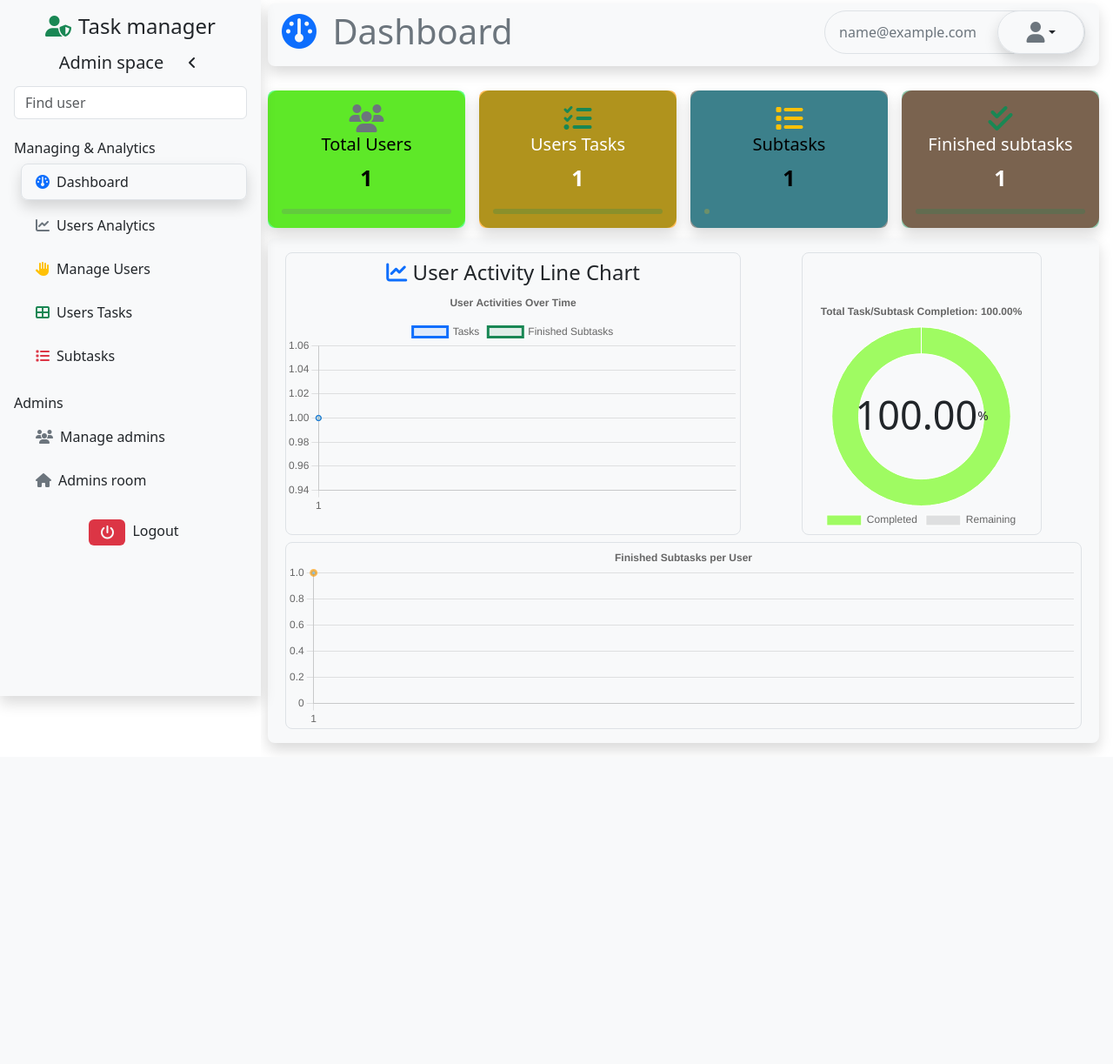
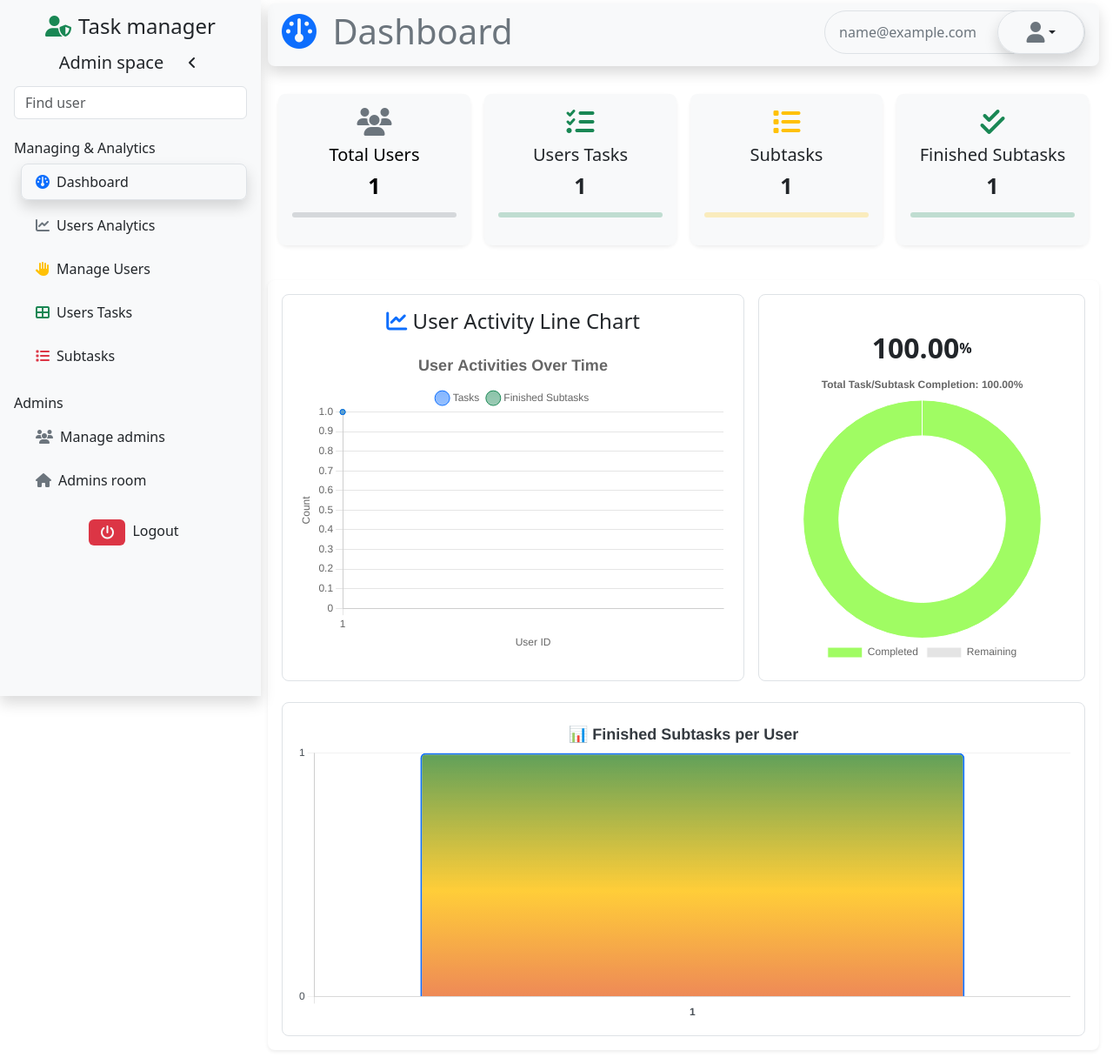
Before and after one commit to Andry-GitCrs/Task_Manager, a Flask app: page /admin/dashboard in a window 1280 px wide. Shown: the whole page at 87% size. Before the commit the page ends 863 px from the top, so only its background shows below. Run offline with Flask 3, Linux system fonts and the light colour scheme; a user stored in the database is signed in; tables that the repository leaves empty hold one stand-in row (values such as "Sample post"); some libraries are stand-ins or nearby versions.

```diff
--- a/main/main.py
+++ b/main/main.py
@@ -1,16 +1,16 @@
 import sys
 import os
-from flask import Flask, abort, redirect, render_template
+from flask import Flask, abort, redirect, render_template, jsonify
 from flask_login import login_required, current_user, LoginManager, login_user, logout_user, current_user
 from sqlalchemy import func
-from datetime import datetime, date
+from datetime import datetime, date, timedelta
 from flask_socketio import SocketIO
 ## Dir config
 sys.path.append(os.path.abspath(os.path.join(os.path.dirname(__file__), '..')))
 script_dir = os.path.dirname(os.path.abspath(__file__))
 
 ## Dependence module
-from routes import addsubtask, auth, checksubtask, deletesubtask, deletetask, deleteuser, edituserrole, exportcsv, fetchtask, fetchusers, findtask, getNotification, getTaskByDate, gettodaytasks, getupcomingtasks, login, loginadmin, markNotification, register, gettasks, addtask, sendemail, suspenduser, deteteTaskPermanentely, updateprofile, exportpdf, adduser, updatesubtask, updatetask, sendNotification, users_statistics
+from routes import addsubtask, auth, checksubtask, deletesubtask, deletetask, deleteuser, edituserrole, exportcsv, fetchUserDailyFinishedSubtask, fetchtask, fetchusers, findtask, getNotification, getTaskByDate, gettodaytasks, getupcomingtasks, login, loginadmin, markNotification, register, gettasks, addtask, sendemail, suspenduser, deteteTaskPermanentely, updateprofile, exportpdf, adduser, updatesubtask, updatetask, sendNotification, users_statistics
 from database import pgconnexion
 
 ## App config
@@ -183,6 +183,9 @@ markNotification.mark_notification(app, database)
 ## Get task
 gettasks.get_tasks(app, database)
 
+## Get users daily finished task
+fetchUserDailyFinishedSubtask.fetchUserDailyFinishedSubtask(app, database)
+
 ## Get task by date
 getTaskByDate.getTaskByDate(app, database)
 
--- a/routes/addsubtask.py
+++ b/routes/addsubtask.py
@@ -10,7 +10,6 @@ def add_subtask(app, database):
     @login_required
     def addsubtask():
         data = request.get_json()
-        user_id = current_user.user_id
         task_id = data['task_id']
         subtask_title = data['subtask_title']
 
--- a/static/css/admin_dashboard.css
+++ b/static/css/admin_dashboard.css
@@ -180,3 +180,13 @@ hr{
         width: 300px!important;
     }
 }
+.col-7.h-100 {
+    overflow-y: auto;
+}
+
+#user_activity_lineChart {
+    display: block;
+    width: 100% !important;
+    height: auto !important;
+    max-height: 400px;
+}
--- a/static/css/style.css
+++ b/static/css/style.css
@@ -7,7 +7,7 @@
 
 body{
     backdrop-filter: blur(5px);
-    overflow: auto;
+    overflow: hidden;
     height: 100vh;
 }
 
@@ -218,7 +218,7 @@ textarea{
 
 #aside{
     height: 100vh;
-    overflow: auto;
+    overflow-y: scroll;
     z-index: 999;
     transition: .5s ease-in-out;
     background-color: white;
--- a/static/js/admin/admin_dashboard.js
+++ b/static/js/admin/admin_dashboard.js
@@ -11,8 +11,6 @@ const fetchUserData = async () => {
             document.getElementById('users_tasks').textContent = userData.data.total_task_count
             document.getElementById('users_subtasks').textContent = userData.data.total_subtask_count
             document.getElementById('finished_subtasks').textContent = userData.data.finished_subtask_count
-            const progress_bar_subtask = (userData.data.total_subtask_count * userData.data.finished_subtask_count ) / 100
-            document.getElementById("users_subtasks_percent").style.width = progress_bar_subtask + '%'
             makeLineChart(userData)
             makeCircularChart(userData)
             makeBarChart(userData)
@@ -60,41 +58,88 @@ function showNotification(type, message) {
 }
 
 function makeLineChart(userData) {
-    const lineCtx = document.getElementById('user_activity_lineChart').getContext('2d');
-    const lineLabels = userData.data.active_users.map(user => user.user_id);
+    const canvas = document.getElementById('user_activity_lineChart');
+    const ctx = canvas.getContext('2d');
+
+    const labels = userData.data.active_users.map(user => user.user_id);
     const taskData = userData.data.active_users.map(user => user.tasks_count);
     const finishedSubtaskData = userData.data.active_users.map(user => user.finished_subtasks_count);
-    // Charts
 
-    new Chart(lineCtx, {
+    const gradientBlue = ctx.createLinearGradient(0, 0, 0, canvas.height);
+    gradientBlue.addColorStop(0, 'rgba(13,110,253,0.7)');   // Top
+    gradientBlue.addColorStop(1, 'rgba(13,110,253,0.1)');   // Bottom
+
+    const gradientGreen = ctx.createLinearGradient(0, 0, 0, canvas.height);
+    gradientGreen.addColorStop(0, 'rgba(25,135,84,0.7)');
+    gradientGreen.addColorStop(1, 'rgba(25,135,84,0.1)');
+
+    new Chart(ctx, {
         type: 'line',
         data: {
-            labels: lineLabels,
+            labels: labels,
             datasets: [
                 {
                     label: 'Tasks',
                     data: taskData,
                     borderColor: '#0d6efd',
-                    backgroundColor: 'rgba(13,110,253,0.1)',
-                    tension: 0.3,
-                    fill: true
+                    backgroundColor: gradientBlue,
+                    tension: 0.4,
+                    fill: true,
+                    pointRadius: 3,
+                    pointHoverRadius: 6
                 },
                 {
                     label: 'Finished Subtasks',
                     data: finishedSubtaskData,
                     borderColor: '#198754',
-                    backgroundColor: 'rgba(25,135,84,0.1)',
-                    tension: 0.3,
-                    fill: true
+                    backgroundColor: gradientGreen,
+                    tension: 0.4,
+                    fill: true,
+                    pointRadius: 3,
+                    pointHoverRadius: 6
                 }
             ]
         },
         options: {
             responsive: true,
+            maintainAspectRatio: false,
             plugins: {
                 title: {
                     display: true,
-                    text: 'User Activities Over Time'
+                    text: 'User Activities Over Time',
+                    font: {
+                        size: 18
+                    }
+                },
+                tooltip: {
+                    callbacks: {
+                        label: context => `${context.dataset.label}: ${context.parsed.y}`
+                    }
+                },
+                legend: {
+                    position: 'top',
+                    labels: {
+                        usePointStyle: true
+                    }
+                }
+            },
+            interaction: {
+                mode: 'index',
+                intersect: false,
+            },
+            scales: {
+                x: {
+                    title: {
+                        display: true,
+                        text: 'User ID'
+                    }
+                },
+                y: {
+                    beginAtZero: true,
+                    title: {
+                        display: true,
+                        text: 'Count'
+                    }
                 }
             }
         }
@@ -137,74 +182,83 @@ function makeCircularChart(userData){
 }
 
 
-function makeBarChart(userData){
+function makeBarChart(userData) {
     const chartCtx = document.getElementById('usersChart').getContext('2d');
+
     const labels = userData.data.active_users.map(user => user.user_id);
     const data = userData.data.active_users.map(user => user.finished_subtasks_count);
 
+    // Create gradient fill
+    const gradient = chartCtx.createLinearGradient(0, 0, 0, 400);
+    gradient.addColorStop(0, 'rgba(25, 135, 84, 0.9)');  // top - green
+    gradient.addColorStop(0.5, 'rgba(255, 193, 7, 0.8)'); // middle - yellow
+    gradient.addColorStop(1, 'rgba(220, 53, 69, 0.8)');  // bottom - red
+
     new Chart(chartCtx, {
-        type: 'line',
+        type: 'bar',
         data: {
             labels: labels,
             datasets: [{
                 label: 'Finished Subtasks Count',
                 data: data,
-                backgroundColor: 'rgba(54, 162, 235, 0.5)',
-                borderColor: '#ff9900a8',
-                borderWidth: 3
+                backgroundColor: gradient,
+                borderColor: '#0d6efd',
+                borderWidth: 2,
+                borderRadius: 6,        // Rounded corners
+                hoverBackgroundColor: '#198754',
+                hoverBorderColor: '#145c32'
             }]
         },
         options: {
             responsive: true,
+            animation: {
+                duration: 1000,
+                easing: 'easeOutBounce'
+            },
             plugins: {
                 legend: { display: false },
-                title: { display: true, text: 'Finished Subtasks per User' }
+                title: {
+                    display: true,
+                    text: '📊 Finished Subtasks per User',
+                    color: '#343a40',
+                    font: {
+                        size: 18,
+                        weight: 'bold'
+                    },
+                    padding: {
+                        top: 10,
+                        bottom: 10
+                    }
+                },
+                tooltip: {
+                    backgroundColor: '#212529',
+                    titleColor: '#fff',
+                    bodyColor: '#fff',
+                    cornerRadius: 5,
+                    borderColor: '#0d6efd',
+                    borderWidth: 1
+                }
             },
-            scales: { y: { beginAtZero: true } }
+            scales: {
+                x: {
+                    ticks: {
+                        color: '#495057',
+                        font: {
+                            weight: 'bold'
+                        }
+                    }
+                },
+                y: {
+                    beginAtZero: true,
+                    ticks: {
+                        stepSize: 1,
+                        color: '#495057'
+                    },
+                    grid: {
+                        color: 'rgba(0,0,0,0.05)'
+                    }
+                }
+            }
         }
     });
 }
-
-function toggleSidebar() {
-    const sidebar = document.getElementById('sidebar');
-    const main = document.getElementById('main');
-    sidebar.classList.toggle('hidden');
-    main.classList.toggle('full');
-}
-
-
-document.getElementById('updateForm').addEventListener('submit', async function(e) {
-    e.preventDefault();
-
-    const email = document.getElementById('email').value.trim('');
-    const oldconfirmPassword = document.getElementById('oldconfirmPassword').value.trim('')
-    const newPassword = document.getElementById('newPassword').value.trim('');
-    const confirmPassword = document.getElementById('confirmPassword').value.trim('');
-
-    user = {
-        "email": email,
-        "old_password": oldconfirmPassword,
-        "new_password": newPassword,
-        "confirmation_password": confirmPassword
-    }
-
-    try {
-        const response = await fetch("/api/user/update", {
-            method: "PUT",
-            headers: { "Content-Type": "application/json" },
-            body: JSON.stringify(user)
-        });
-
-        const responseData = await response.json();
-
-        if (response.ok) {  //Response with status code 200
-            showNotification("success", responseData.message)
-
-        } else {
-            showNotification("error", responseData.error)
-        }
-
-    } catch (error) {
-        showNotification("error", error)
-    }
-});
--- a/static/js/admin/admin_manage_users.js
+++ b/static/js/admin/admin_manage_users.js
@@ -271,3 +271,8 @@ adduser_form.addEventListener('submit', async (e) => {
 
     document.getElementById("loading").style.display = "none";
 })
+
+document.getElementById("toggleFormBtn").addEventListener("click", () => {
+    const form = document.getElementById("userForm");
+    form.classList.toggle("d-none");
+});
--- a/templates/views/admin/admin_dashboard.html
+++ b/templates/views/admin/admin_dashboard.html
@@ -4,79 +4,105 @@
 {% endblock %}
 {% block head %}
     <script src="https://cdn.jsdelivr.net/npm/chart.js@4.4.9/dist/chart.umd.min.js"></script>
+    <style>
+        .card-icon {
+            font-size: 2.5rem;
+            margin-bottom: 10px;
+        }
+        .stat-card {
+            transition: transform 0.2s ease-in-out;
+        }
+        .stat-card:hover {
+            transform: scale(1.03);
+        }
+        #percentage {
+            font-size: 2rem;
+            font-weight: bold;
+            text-align: center;
+            margin-top: 20px;
+        }
+        #user_activity_lineChart, #usersChart {
+            max-height: 350px;
+            width: 100% !important;
+        }
+        #user_circularChart {
+            max-width: 100%;
+            height: auto;
+        }
+    </style>
 {% endblock %}
 {% block dashboardActive %}
     border shadow
 {% endblock %}
 {% block content %}
-    <div class="container-fluid rounded-3 p-1">
-        <div class="row">
-            <div class="col-md-3 p-2">
-                <div class="card text-bg-warning text-center">
-                    <div class="card-body shadow bg-light rounded-3 total_users">
-                        <i class="fas fa-users text-secondary"></i>
+<div class="container-fluid rounded-3 py-3">
+    <div class="row g-3">
+        <div class="col-md-6 col-xl-3">
+            <div class="card stat-card text-bg-warning text-center shadow-sm h-100">
+                <div class="card-body bg-light rounded-3">
+                    <i class="fas fa-users text-secondary card-icon"></i>
                     <h5 class="card-title">Total Users</h5>
-                        <p class="card-text" id="total_users">N/a</p>
-                        <hr class="m-0 border-secondary">
+                    <p class="card-text display-6" id="total_users">N/a</p>
+                    <hr class="border-secondary">
                 </div>
             </div>
         </div>
-            <div class="col-md-3 p-2">
-                <div class="card text-bg-success text-center">
-                    <div class="card-body shadow bg-light rounded-3 users_tasks">
-                        <i class="fas fa-tasks text-success"></i>
-                        <h5 class="card-title">Users Tasks</h5>
-                        <p class="card-text" id="users_tasks">N/a</p>
-                        <hr class="m-0 border-success">
+        <div class="col-md-6 col-xl-3">
+            <div class="card stat-card text-bg-success text-center shadow-sm h-100">
+                <div class="card-body bg-light rounded-3">
+                    <i class="fas fa-tasks text-success card-icon"></i>
+                    <h5 class="card-title text-dark">Users Tasks</h5>
+                    <p class="card-text display-6 text-dark" id="users_tasks">N/a</p>
+                    <hr class="border-success">
                 </div>
             </div>
         </div>
-            <div class="col-md-3 p-2">
-                <div class="card text-bg-info text-center">
-                    <div class="card-body shadow bg-light rounded-3 users_subtasks">
-                        <i class="fas fa-list text-warning"></i>
-                        <h5 class="card-title">Subtasks</h5>
-                        <p class="card-text" id="users_subtasks">N/a</p>
-                        <hr class="m-0 border-warning" id="users_subtasks_percent">
+        <div class="col-md-6 col-xl-3">
+            <div class="card stat-card text-bg-info text-center shadow-sm h-100">
+                <div class="card-body bg-light rounded-3">
+                    <i class="fas fa-list text-warning card-icon"></i>
+                    <h5 class="card-title text-dark">Subtasks</h5>
+                    <p class="card-text display-6 text-dark" id="users_subtasks">N/a</p>
+                    <hr class="border-warning" id="users_subtasks_percent">
                 </div>
             </div>
         </div>
-            <div class="col-md-3 p-2">
-                <div class="card text-bg-danger text-center">
-                    <div class="card-body shadow bg-light rounded-3 finished_subtasks">
-                        <i class="fas fa-check-double text-success"></i>
-                        <h5 class="card-title">Finished subtasks</h5>
-                        <p class="card-text" id="finished_subtasks">N/a</p>
-                        <hr class="m-0 border-success">
+        <div class="col-md-6 col-xl-3">
+            <div class="card stat-card text-bg-danger text-center shadow-sm h-100">
+                <div class="card-body bg-light rounded-3">
+                    <i class="fas fa-check-double text-success card-icon"></i>
+                    <h5 class="card-title text-dark">Finished Subtasks</h5>
+                    <p class="card-text display-6 text-dark" id="finished_subtasks">N/a</p>
+                    <hr class="border-success">
                 </div>
             </div>
         </div>
     </div>
 </div>
 
-    <!-- charts goes here -->
-    <div class="container-fluid bg-light shadow p-2 pt-3 charts_container rounded-3">
-        <div class="row h-50 m-0">
-            <div class="col-7">
-                <div class="col-12 h-100 border rounded-3 pt-1">
-                    <h4 class="text-center my-1"><i class="fas fa-chart-line text-primary"></i> User Activity Line Chart</h4>
-                    <canvas class="" id="user_activity_lineChart"></canvas>
+<div class="container-fluid bg-white shadow-sm p-3 charts_container rounded-3 mt-4">
+    <div class="row g-3">
+        <div class="col-lg-7">
+            <div class="border rounded-3 p-3 h-100">
+                <h4 class="text-center mb-3">
+                    <i class="fas fa-chart-line text-primary"></i> User Activity Line Chart
+                </h4>
+                <canvas id="user_activity_lineChart"></canvas>
             </div>
         </div>
-            <div class="col-5 d-flex justify-content-center align-items-center">
-                <div class="col-9 h-100 border rounded-3">
-                    <div class="position-relative" id="percentage">
-                        <span id="percentage_nbr">N/a</span>
-                        <span style="font-size: 15px;">%</span>
+        <div class="col-lg-5">
+            <div class="border rounded-3 p-3 h-100 d-flex flex-column justify-content-center align-items-center">
+                <div id="percentage">
+                    <span id="percentage_nbr">N/a</span><span style="font-size: 1rem;">%</span>
                 </div>
-                    <canvas id="user_circularChart" width="200" height="200"></canvas>
+                <canvas id="user_circularChart"></canvas>
             </div>
         </div>
     </div>
-        <div class="row h-50 m-0 my-2">
+    <div class="row mt-4">
         <div class="col-12">
-                <div class="h-100 border rounded-3 d-flex justify-content-center align-items-center">
-                    <canvas id="usersChart" height="70%"></canvas>
+            <div class="border rounded-3 p-3">
+                <canvas id="usersChart"></canvas>
             </div>
         </div>
     </div>
--- a/templates/views/base.html
+++ b/templates/views/base.html
@@ -18,7 +18,7 @@
         {% endblock %}
     </title>
 </head>
-<body>
+<body style="overflow: auto;">
     {% block navigation %}
     <!-- navbar -->
     <div class="row m-0 z-1 d-flex justify-content-center" id="head">
```
Also changed, not shown: routes/fetchUserDailyFinishedSubtask.py (added, +36 -0 lines), static/js/admin/admin_user_analytics.js (+78 -16 lines), static/js/users/profile.js (+127 -0 lines), templates/views/admin/admin_manage_users.html (+34 -25 lines), templates/views/users/profile.html (+16 -3 lines). Lines whose indentation alone changed are shown as unchanged.
